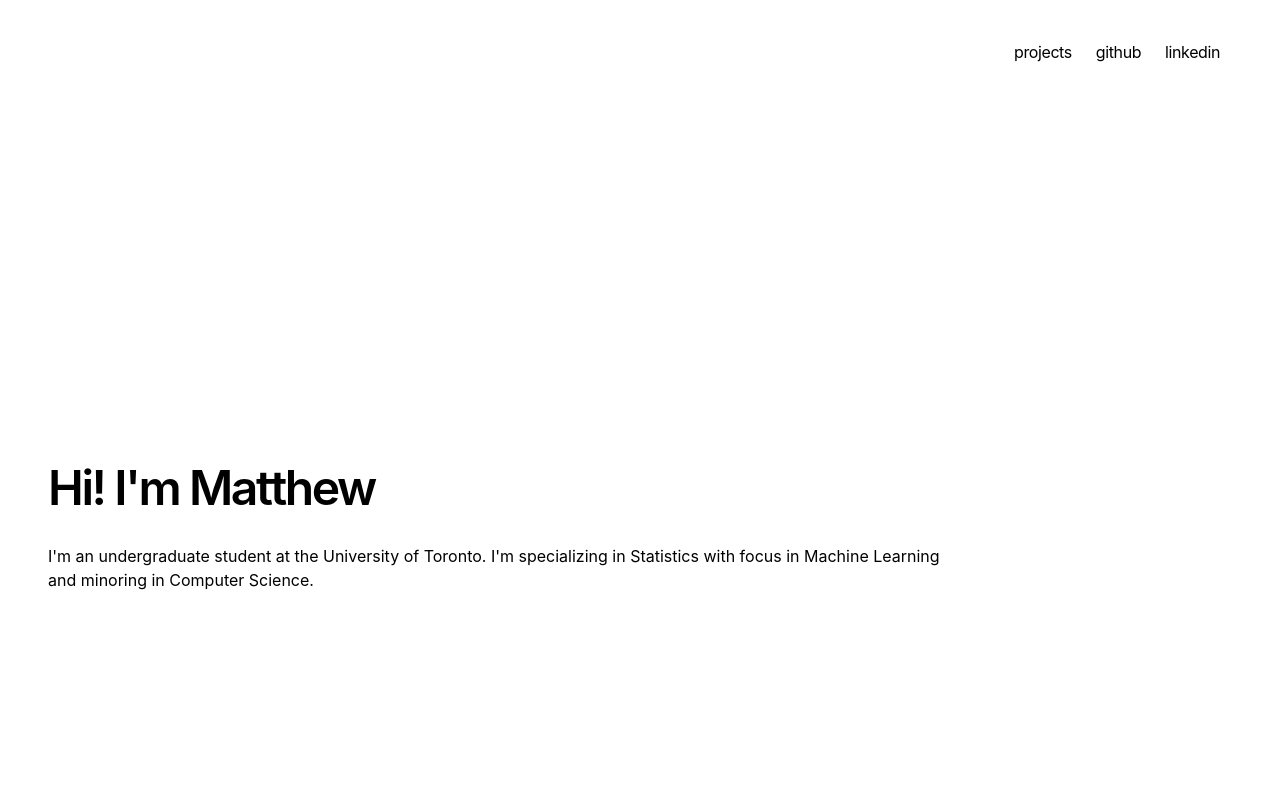
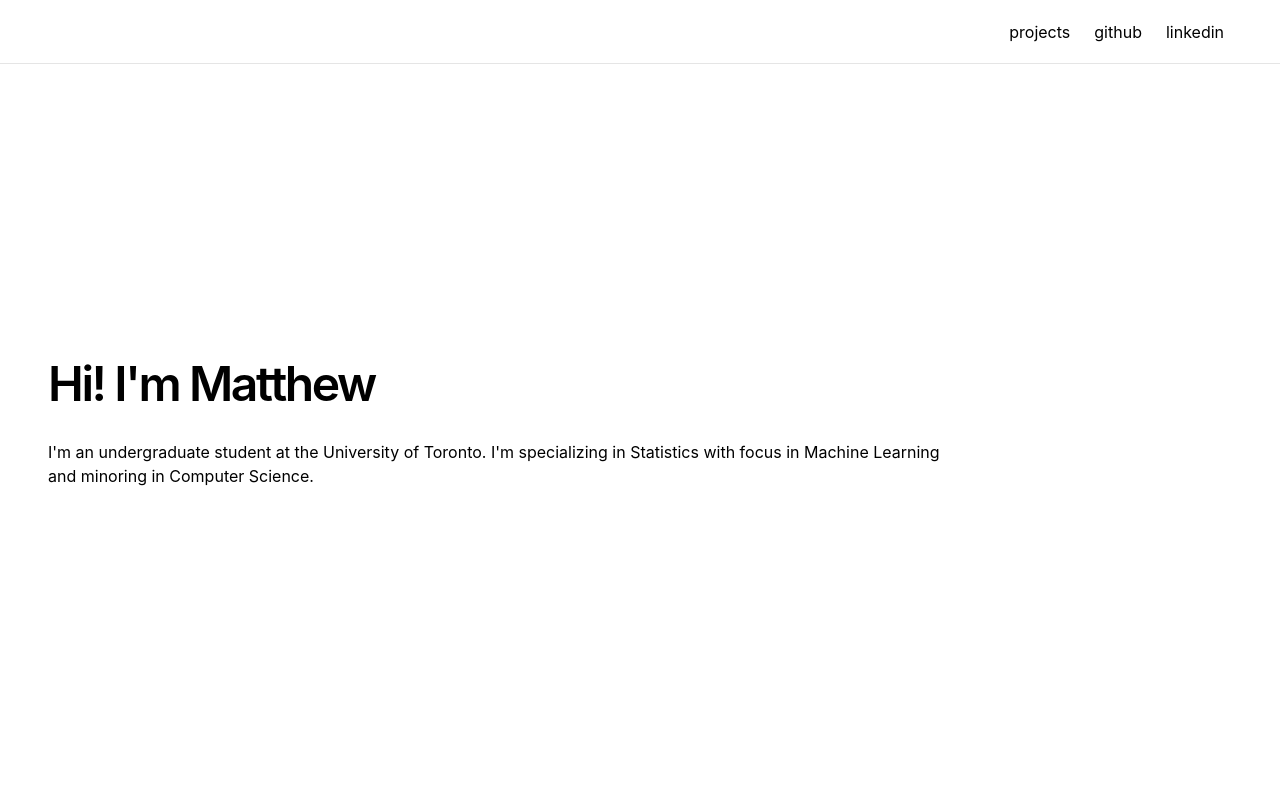
Before and after one commit to matthxie/portfolio-website, a Next.js app: page / in a window 1280 px wide. Shown: the top 800 px of the page. Built offline with nearby package versions, Linux system fonts and the light colour scheme.

Commit message:
make navbar fixed and solid color

```diff
--- a/app/components/nav.tsx
+++ b/app/components/nav.tsx
@@ -17,10 +17,9 @@ const navItems = {
 
 export function Navbar() {
   return (
-    <aside className="sticky top-0 z-50 px-6 md:px-12 mb-16 tracking-tight">
-      <div className="-ml-[8px] flex justify-end">
-        <nav className="flex flex-row items-start" id="nav">
-          <div className="flex flex-row space-x-2">
+    <aside className="fixed top-0 left-0 w-full z-50 bg-white dark:bg-black border-b border-neutral-200 dark:border-neutral-800 h-16 flex items-center">
+      <div className="w-full px-6 md:px-12 flex justify-end">
+        <nav className="flex space-x-2">
           {Object.entries(navItems).map(([path, { name, external }]) =>
             external ? (
               <a
@@ -28,7 +27,7 @@ export function Navbar() {
                 href={path}
                 target="_blank"
                 rel="noopener noreferrer"
-                  className="transition-all hover:text-neutral-800 dark:hover:text-neutral-200 flex align-middle relative py-1 px-2 m-1"
+                className="transition-all hover:text-neutral-800 dark:hover:text-neutral-200 py-1 px-2"
               >
                 {name}
               </a>
@@ -36,13 +35,12 @@ export function Navbar() {
               <Link
                 key={path}
                 href={path}
-                  className="transition-all hover:text-neutral-800 dark:hover:text-neutral-200 flex align-middle relative py-1 px-2 m-1"
+                className="transition-all hover:text-neutral-800 dark:hover:text-neutral-200 py-1 px-2"
               >
                 {name}
               </Link>
             )
           )}
-          </div>
         </nav>
       </div>
     </aside>
```
Lines whose indentation alone changed are shown as unchanged.
